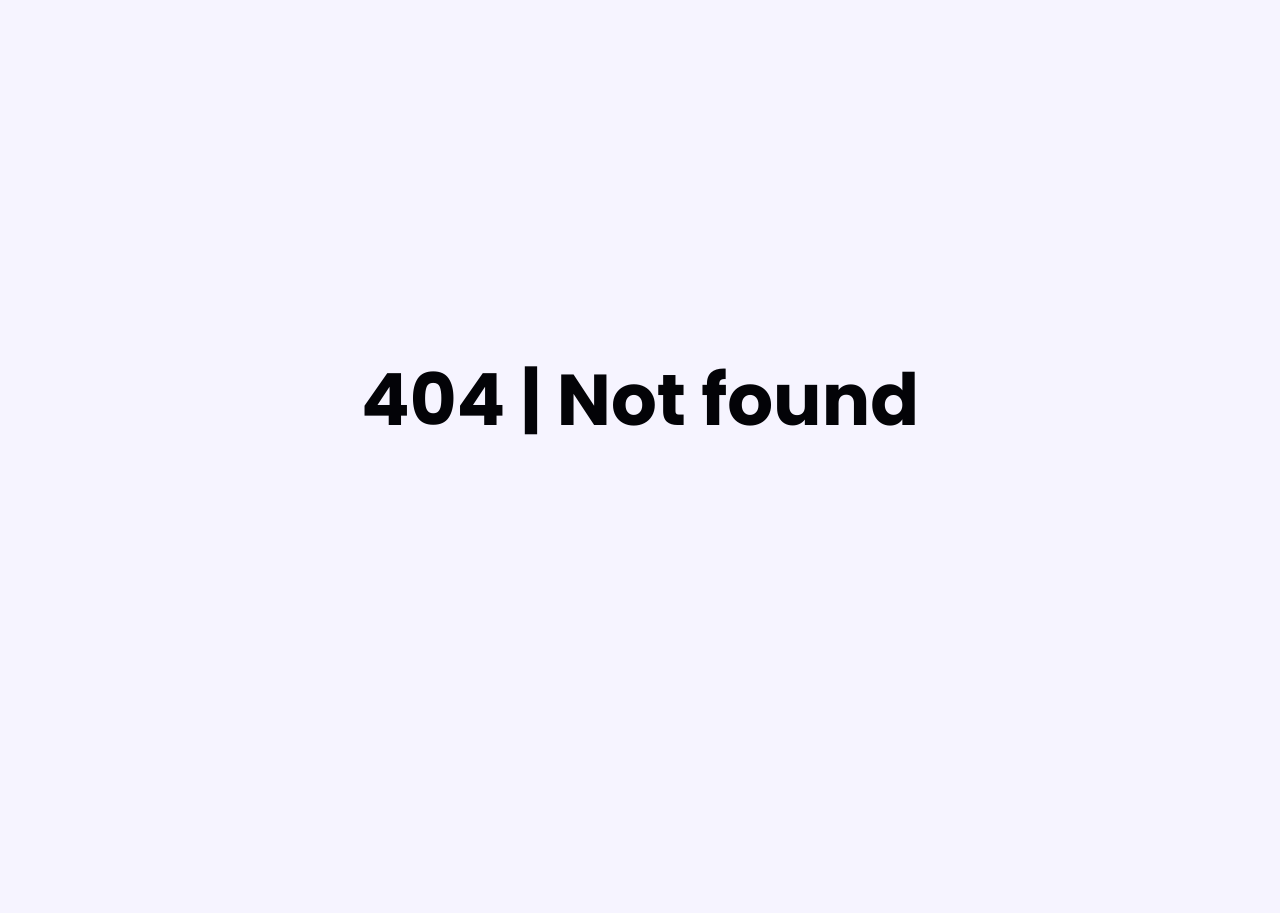
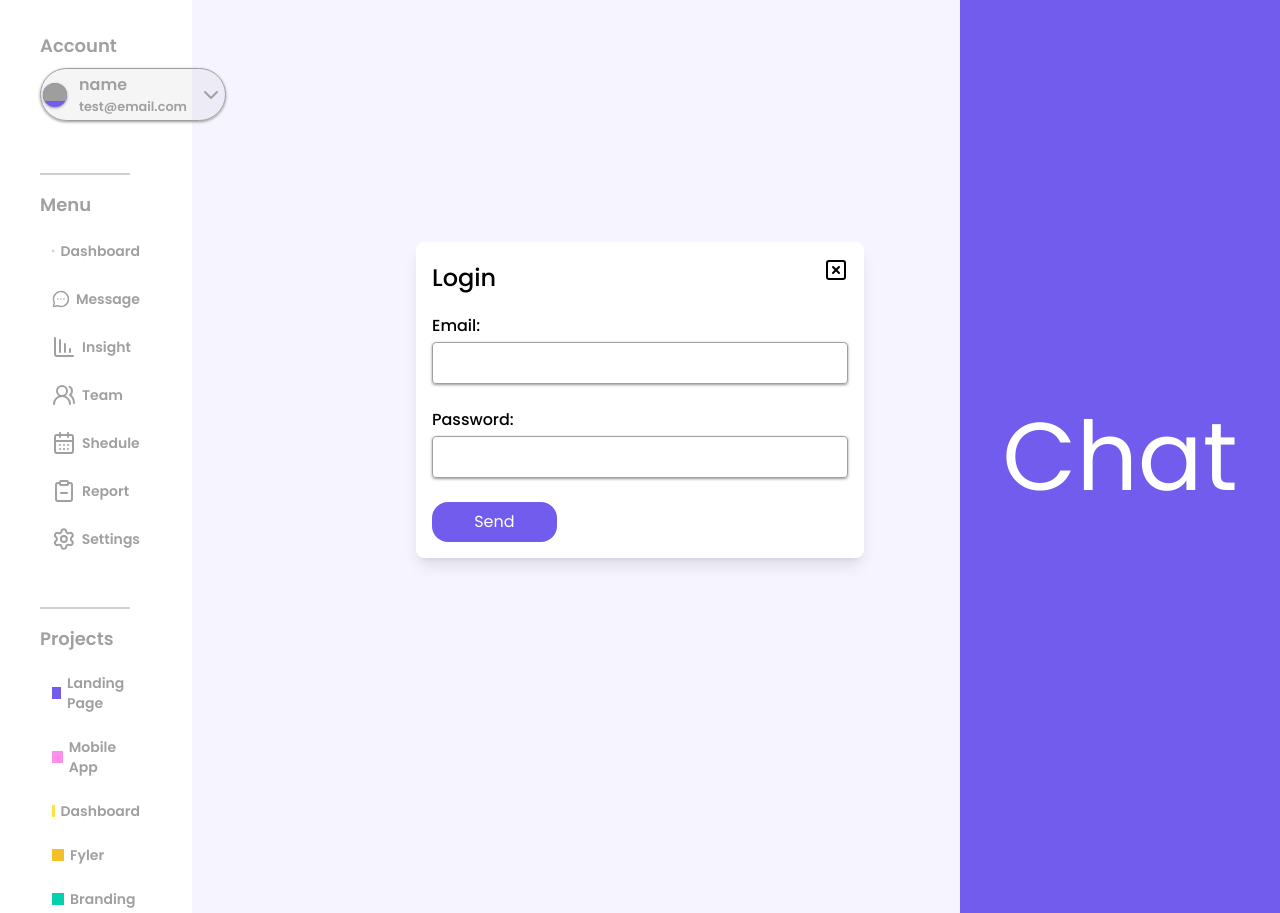
Before and after one commit to niki1tusa/task-managment, a Next.js app: page /dashboard/auth/login in a window 1280 px wide. Before the commit this address had no page. Before the commit the page ends 800 px from the top, so only its background shows below. Built offline with nearby package versions, Linux system fonts and the light colour scheme; grey boxes are pictures that could not be loaded.

Commit message:
Create modal login

```diff
--- /dev/null
+++ b/src/app/dashboard/@modals/(.)auth/login/page.tsx
@@ -0,0 +1,5 @@
+import LoginFormModal from '@/components/dashboard/modals/auth/login/LoginForm.modal';
+
+export default async function LoginModal() {
+	return <LoginFormModal />;
+}
--- a/src/app/dashboard/@modals/(.)task/[id]/add-sub-task/page.tsx
+++ b/src/app/dashboard/@modals/(.)task/[id]/add-sub-task/page.tsx
@@ -1,6 +1,5 @@
-import SubTaskModal from '@/components/dashboard/modals/add-sub-task/SubTaskAddModal';
+import SubTaskModal from '@/components/dashboard/modals/add-sub-task/SubTaskAdd.modal';
 
-import { useTaskStore } from '@/store/store';
 
 interface Props {
 	params: Promise<{ id: string }>;
--- a/src/app/dashboard/@modals/(.)task/[id]/edit/page.tsx
+++ b/src/app/dashboard/@modals/(.)task/[id]/edit/page.tsx
@@ -1,4 +1,4 @@
-import TaskModal from '@/components/dashboard/modals/edit-task/TaskEditModal';
+import TaskModal from '@/components/dashboard/modals/edit-task/TaskEdit.modal';
 
 interface Props {
 	params: Promise<{ id: string }>;
--- /dev/null
+++ b/src/app/dashboard/auth/login/page.tsx
@@ -0,0 +1,5 @@
+import ClientPage from '@/components/dashboard/modals/auth/login/ClientPage';
+
+export default async function LoginPage() {
+	return <ClientPage />;
+}
--- a/src/components/dashboard/header/Header.tsx
+++ b/src/components/dashboard/header/Header.tsx
@@ -3,8 +3,14 @@
 import { Bell } from 'lucide-react';
 import dynamic from 'next/dynamic';
 
+import { Button } from '@/components/ui/Button';
+import { Title } from '@/components/ui/Title';
+
+import { PAGE } from '@/config/page.config';
+
+
 import { SearchField } from './SearchField';
-import { Title } from '@/components/ui/Title';
+import Link from 'next/link';
 
 const DynamicToggleTheme = dynamic(
 	() => import('../../ui/toggle-theme/ToggleTheme').then(mod => mod.ToggleTheme),
@@ -13,14 +19,15 @@ const DynamicToggleTheme = dynamic(
 
 export const Header = () => {
 	return (
-		<div className='bg-transparent flex flex-col lg:flex-row justify-between items-center pt-4 '>
-		<Title heading='page'>Dashboard</Title>
-			<div className='flex flex-col lg:flex-row gap-2 items-center '>
+		<div className='flex flex-col items-center justify-between bg-transparent pt-4 lg:flex-row'>
+			<Title heading='page'>Dashboard</Title>
+			<div className='flex flex-col items-center gap-2 lg:flex-row'>
 				<SearchField />
-				<span className='text-center rounded-full bg-background dark:bg-dark shadow shadow-neutral-400'>
-					<Bell className='mx-2 my-2 ' />
+				<span className='bg-background dark:bg-dark rounded-full text-center shadow shadow-neutral-400'>
+					<Bell className='mx-2 my-2' />
 				</span>
 				<DynamicToggleTheme />
+				<Link href={PAGE.LOGIN}>Login</Link>
 			</div>
 		</div>
 	);
--- /dev/null
+++ b/src/components/dashboard/modals/auth/login/ClientPage.tsx
@@ -0,0 +1,74 @@
+'use client';
+
+
+
+import { PAGE } from '@/config/page.config';
+
+
+import { zodResolver } from '@hookform/resolvers/zod';
+import { toast, ToastContainer } from 'react-toastify';
+import Header from '../../header/Header';
+import { useForm, type SubmitHandler } from 'react-hook-form';
+import type { ILoginForm } from '@/shared/types/task.types';
+import { ZLoginScheme } from '../../scheme.zod';
+import { useRouter } from 'next/navigation';
+import { Button } from '@/components/ui/Button';
+
+
+export default function ClientPage() {
+	const router = useRouter();
+    const notify = () => toast.success('Authorized is success!');
+        // react-hook-form
+        const {
+            register,
+            handleSubmit,
+            formState: { errors },
+        } = useForm<ILoginForm>({
+            resolver: zodResolver(ZLoginScheme),
+        });
+        const onSubmit: SubmitHandler<ILoginForm> = data => {
+            console.log(data);
+            notify();
+            setTimeout(() => {
+                router.push(PAGE.DASHBOARD)
+            }, 1000);
+        };
+
+	return (
+		<div className='px-5 py-3'>
+
+			<ToastContainer />
+			{/* Модалка */}
+			<div
+				onClick={e => e.stopPropagation()}
+				className='fixed top-1/2 left-1/2 z-50 w-full max-w-md -translate-x-1/2 -translate-y-1/2 transform rounded-lg bg-white p-4 text-black shadow-lg'
+			>
+				<Header title={`Login`}  />
+
+				<form onSubmit={handleSubmit(onSubmit)} className='flex flex-col gap-6'>
+					<div>
+						<label className='mb-1 block font-medium'>Email:</label>
+						<input
+							{...register('email')}
+							placeholder=''
+							className='text-gray w-full rounded border p-2 shadow shadow-neutral-400 hover:bg-[#f6f4ff] focus:bg-[#f6f4ff]'
+							type='text'
+						/>
+						{errors.email && <p className='text-sm text-red-500'>{errors.email.message}</p>}
+					</div>
+					<div>
+						<label className='mb-1 block font-medium'>Password:</label>
+						<input
+							{...register('password')}
+							className='text-gray w-full rounded border p-2 shadow shadow-neutral-400 hover:bg-[#f6f4ff] focus:bg-[#f6f4ff]'
+							type='text'
+						/>
+						{errors.password && <p className='text-sm text-red-500'>{errors.password.message}</p>}
+					</div>
+					<Button type='submit'>Send</Button>
+				</form>
+			</div>
+
+		</div>
+	);
+}
--- /dev/null
+++ b/src/components/dashboard/modals/auth/login/LoginForm.modal.tsx
@@ -0,0 +1,85 @@
+'use client';
+
+import { zodResolver } from '@hookform/resolvers/zod';
+import { useRouter } from 'next/navigation';
+import { useEffect } from 'react';
+import { type SubmitHandler, useForm } from 'react-hook-form';
+import { ToastContainer, toast } from 'react-toastify';
+
+import { Button } from '@/components/ui/Button';
+
+import Header from '../../header/Header';
+import { ZLoginScheme, ZSubTaskScheme } from '../../scheme.zod';
+import type { ILoginForm } from '@/shared/types/task.types';
+
+
+export default function LoginFormModal() {
+	const notify = () => toast.success('Authorized is success!');
+	const router = useRouter();
+	const closeModal = () => router.back();
+
+	useEffect(() => {
+		const handleEscape = (e: KeyboardEvent) => {
+			if (e.key === 'Escape') {
+				closeModal();
+			}
+		};
+		document.addEventListener('keydown', handleEscape);
+		return () => document.removeEventListener('keydown', handleEscape);
+	}, []);
+
+	// react-hook-form
+	const {
+		register,
+		handleSubmit,
+		formState: { errors },
+	} = useForm<ILoginForm>({
+		resolver: zodResolver(ZLoginScheme),
+	});
+	const onSubmit: SubmitHandler<ILoginForm> = data => {
+		console.log(data);
+		notify();
+		setTimeout(() => {
+			closeModal();
+		}, 1000);
+	};
+
+	return (
+		<>
+			{/* Оверлей */}
+			<div onClick={closeModal} className='bg-opacity-50 bg-background/90 fixed inset-0 z-40' />
+			<ToastContainer />
+			{/* Модалка */}
+			<div
+				onClick={e => e.stopPropagation()}
+				className='fixed top-1/2 left-1/2 z-50 w-full max-w-md -translate-x-1/2 -translate-y-1/2 transform rounded-lg bg-white p-4 text-black shadow-lg'
+			>
+				<Header title={`Login`} closeModal={closeModal} />
+
+				<form onSubmit={handleSubmit(onSubmit)} className='flex flex-col gap-6'>
+					<div>
+						<label className='mb-1 block font-medium'>Email:</label>
+						<input
+							{...register('email')}
+							placeholder='example@email.com'
+							className='text-gray w-full rounded border p-2 shadow shadow-neutral-400 hover:bg-[#f6f4ff] focus:bg-[#f6f4ff]'
+							type='text'
+						/>
+						{errors.email && <p className='text-sm text-red-500'>{errors.email.message}</p>}
+					</div>
+					<div>
+						<label className='mb-1 block font-medium'>Password:</label>
+						<input
+							{...register('password')}
+							placeholder='Enter passowrd'
+							className='text-gray w-full rounded border p-2 shadow shadow-neutral-400 hover:bg-[#f6f4ff] focus:bg-[#f6f4ff]'
+							type='text'
+						/>
+						{errors.password && <p className='text-sm text-red-500'>{errors.password.message}</p>}
+					</div>
+					<Button type='submit'>Send</Button>
+				</form>
+			</div>
+		</>
+	);
+}
--- a/src/components/dashboard/modals/scheme.zod.ts
+++ b/src/components/dashboard/modals/scheme.zod.ts
@@ -17,3 +17,9 @@ export const ZTaskScheme = z.object({
 export const ZSubTaskScheme = z.object({
 	title: z.string().min(1, 'Title is required (minimal one symbol)!'),
 });
+
+
+export const ZLoginScheme = z.object({
+	email: z.string().min(1, 'Email is required.').email(),
+	password: z.string().min(1, 'Password is reuired.')
+});
--- a/src/config/page.config.ts
+++ b/src/config/page.config.ts
@@ -13,6 +13,7 @@ class PagesConfig {
 	SCHEDULE = '/schedule';
 	REPORT = '/report';
 	SETTINGS = '/settings';
+	LOGIN = `${this.DASHBOARD}/auth/login`
 }
 
 export const PAGE = new PagesConfig();
--- a/src/shared/types/task.types.ts
+++ b/src/shared/types/task.types.ts
@@ -24,4 +24,8 @@ export interface ITask {
 	img: number;
 	link: number;
 }
+export interface ILoginForm {
+	email: string;
+	password: string;
+}
 export type TFormData = Pick<ITask, 'title' | 'iconTheme' | 'due'>;
```
Also changed, not shown: src/components/dashboard/modals/add-sub-task/SubTaskAdd.modal.tsx (renamed from src/components/dashboard/modals/add-sub-task/SubTaskAddModal.tsx), src/components/dashboard/modals/edit-task/TaskEdit.modal.tsx (renamed from src/components/dashboard/modals/edit-task/TaskEditModal.tsx).
